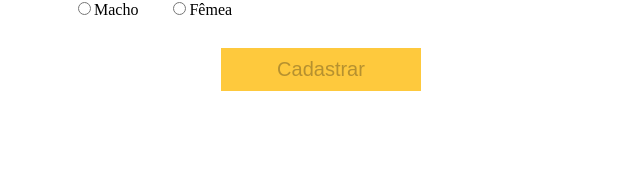
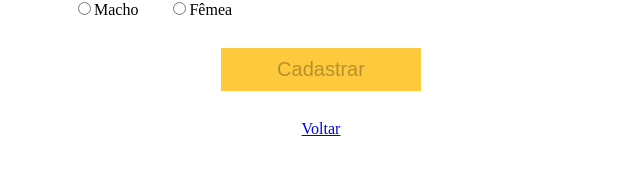
Before and after one commit to rafaelbenvindo/doglost, an Angular app in the folder web/: page /cadastrar in a window 1280 px wide. Shown: the part 347-522 px from the top of the page, without its empty margins (319-959 px from the left). Built offline with nearby package versions, Linux system fonts and the light colour scheme.

Commit message:
Adiciona link de voltar na tela de cadastro.

```diff
--- a/web/src/app/dog-form/dog-form.component.html
+++ b/web/src/app/dog-form/dog-form.component.html
@@ -19,3 +19,5 @@
 
   <button [disabled]="dogForm.invalid" type="submit" class="button mb-3">Cadastrar</button>
 </form>
+
+<a class="back-link" [routerLink]="['']">Voltar</a>
```
